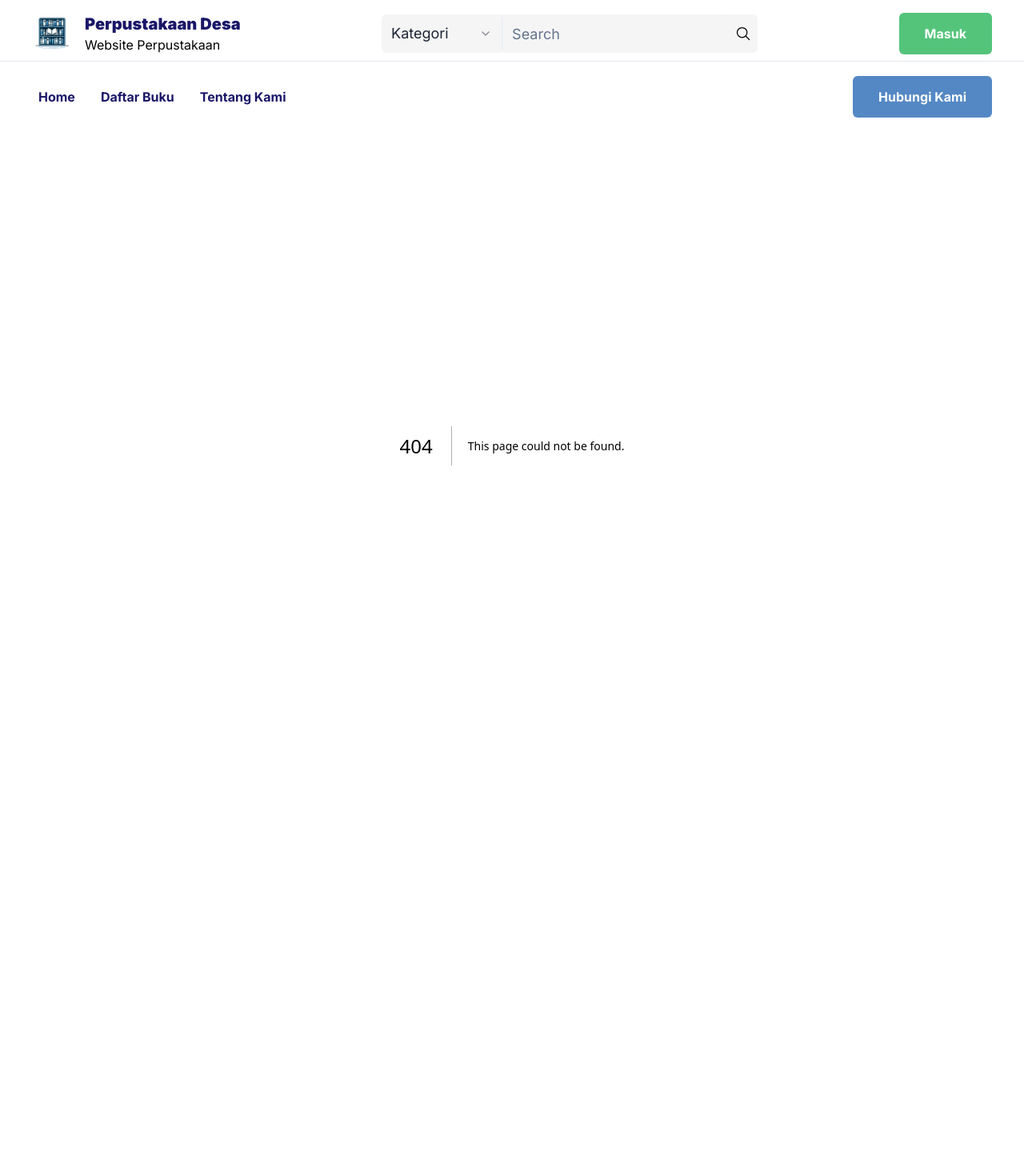
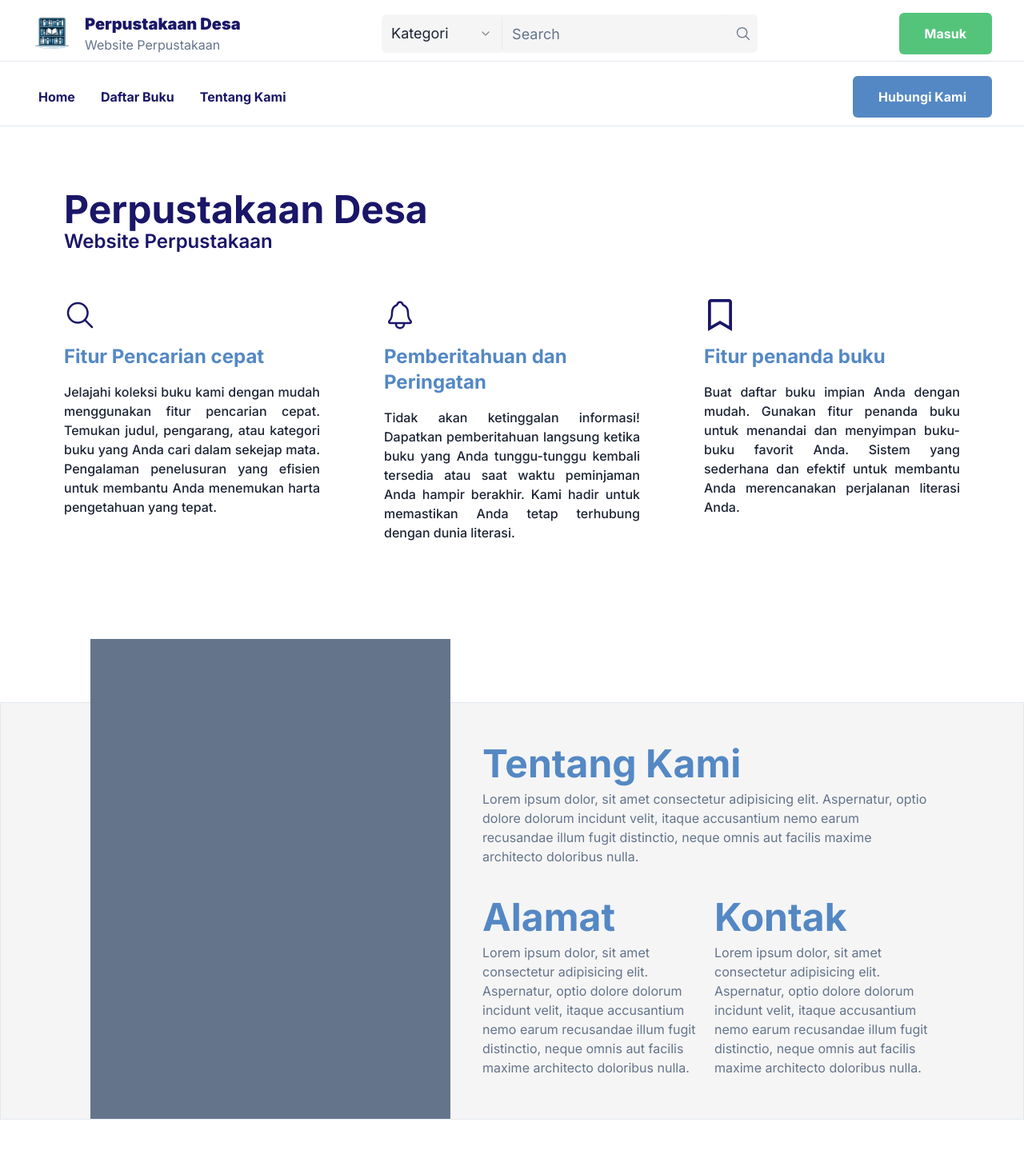
Before and after one commit to pandupan/perpustakaan-desa, a Next.js app: page /tentang-kami in a window 1280 px wide. Before the commit this address had no page. Shown: the top 1438 px of the page at 80% size. Before the commit the page ends 957 px from the top, so only its background shows below. Built offline with nearby package versions, Linux system fonts and the light colour scheme; a web font is replaced by a local one.

Commit message:
[ADD] Tentang Kami

```diff
--- /dev/null
+++ b/app/tentang-kami/page.tsx
@@ -0,0 +1,14 @@
+import TentangKami from '@/components/pages/TentangKami/TentangKami'
+import HeroTK from '@/components/pages/TentangKami/HeroTK'
+import React from 'react'
+
+const page = () => {
+  return (
+    <>
+    <HeroTK/>
+    <TentangKami/>
+    </>
+  )
+}
+
+export default page
--- a/components/layouts/Navbar2.tsx
+++ b/components/layouts/Navbar2.tsx
@@ -17,7 +17,7 @@ import {
 const Navbar2 = () => {
   return (
     <>
-    <div className='flex flex-col bg-[#ffff] w-full h-max-[200px]'>
+    <div className='flex flex-col bg-[#ffff] w-full h-max-[200px] border-b'>
       <div className='gap-4 flex flex-row text-[#1a1668] px-10 py-4'>
         <Link href='/' className=' font-bold rounded-xl p-2 hover:text-[#5488c4]'>
           Home
--- a/components/pages/Buku/CarouselBuku.tsx
+++ b/components/pages/Buku/CarouselBuku.tsx
@@ -117,6 +117,32 @@ const CarouselBuku = () => {
               </div>
             </div>
           </SwiperSlide>
+          <SwiperSlide>
+            <div className="md:w-[300px] md:h-[300px] lg:w-[400px] lg:h-[400px] w-[100px] h-[100px] flex items-center justify-center">
+              <div className="bg-white p-4 rounded-lg shadow-md">
+                <div className="relative max-w-[157px] max-h-[207px] bg-body">
+                  <div className="w-[157px] h-[207px]"></div>
+                </div>
+                <div className="flex flex-col w-[157px] mt-2">
+                  <h3 className="text-sm">Genre 1, Genre 2, Ge</h3>
+                  <h1 className="font-semibold">Judul Buku</h1>
+                </div>
+              </div>
+            </div>
+          </SwiperSlide>
+          <SwiperSlide>
+            <div className="md:w-[300px] md:h-[300px] lg:w-[400px] lg:h-[400px] w-[100px] h-[100px] flex items-center justify-center">
+              <div className="bg-white p-4 rounded-lg shadow-md">
+                <div className="relative max-w-[157px] max-h-[207px] bg-body">
+                  <div className="w-[157px] h-[207px]"></div>
+                </div>
+                <div className="flex flex-col w-[157px] mt-2">
+                  <h3 className="text-sm">Genre 1, Genre 2, Ge</h3>
+                  <h1 className="font-semibold">Judul Buku</h1>
+                </div>
+              </div>
+            </div>
+          </SwiperSlide>
         </Swiper>
       </div>
     </div>
--- /dev/null
+++ b/components/pages/TentangKami/HeroTK.tsx
@@ -0,0 +1,56 @@
+import React from "react";
+import { IoNotificationsOutline, IoSearchOutline } from "react-icons/io5";
+import { FaRegBookmark } from "react-icons/fa";
+
+const HeroTK = () => {
+  return (
+    <div className="px-10 h-[600px] bg-white">
+      <div className="container px-10 flex flex-col gap-14 justify-center h-full">
+        <div className="flex flex-col w-[500px] text-[#1a1668] ">
+          <h1 className="text-5xl font-bold">Perpustakaan Desa</h1>
+          <h2 className="text-2xl font-semibold">Website Perpustakaan</h2>
+        </div>
+        <div className="flex flex-row gap-20 justify-center w-full">
+          <div className="flex flex-col w-[400px] gap-4">
+            <div className="text-[#1a1668]">
+              <IoSearchOutline size={40} />
+            </div>
+            <h1 className="text-2xl font-bold text-[#5488c4]">Fitur Pencarian cepat</h1>
+            <p className="text-normal font-medium text-justify text-black">
+              Jelajahi koleksi buku kami dengan mudah menggunakan fitur
+              pencarian cepat. Temukan judul, pengarang, atau kategori buku yang
+              Anda cari dalam sekejap mata. Pengalaman penelusuran yang efisien
+              untuk membantu Anda menemukan harta pengetahuan yang tepat.
+            </p>
+          </div>
+          <div className="flex flex-col w-[400px] gap-4">
+            <div  className="text-[#1a1668]">
+              <IoNotificationsOutline size={40} />
+            </div>
+            <h1 className="text-2xl font-bold text-[#5488c4]">Pemberitahuan dan Peringatan</h1>
+            <p className="text-normal font-medium text-justify text-black">
+              Tidak akan ketinggalan informasi! Dapatkan pemberitahuan langsung
+              ketika buku yang Anda tunggu-tunggu kembali tersedia atau saat
+              waktu peminjaman Anda hampir berakhir. Kami hadir untuk memastikan
+              Anda tetap terhubung dengan dunia literasi.
+            </p>
+          </div>
+          <div className="flex flex-col w-[400px] gap-4">
+            <div  className="text-[#1a1668]">
+              <FaRegBookmark size={40} />
+            </div>
+            <h1 className="text-2xl font-bold text-[#5488c4]">Fitur penanda buku</h1>
+            <p className="text-normal font-medium text-justify text-black">
+              Buat daftar buku impian Anda dengan mudah. Gunakan fitur penanda
+              buku untuk menandai dan menyimpan buku-buku favorit Anda. Sistem
+              yang sederhana dan efektif untuk membantu Anda merencanakan
+              perjalanan literasi Anda.
+            </p>
+          </div>
+        </div>
+      </div>
+    </div>
+  );
+};
+
+export default HeroTK;
--- /dev/null
+++ b/components/pages/TentangKami/TentangKami.tsx
@@ -0,0 +1,48 @@
+import React from "react";
+
+const TentangKami = () => {
+  return (
+    <div className="w-full bg-white pt-30 pb-20">
+      <div className="bg-[#f5f5f5] w-full px-20 border">
+      <div className="flex flex-row gap-10 container justify-center w-full">
+        <div>
+          <div className="relative w-[450px] h-[600px] -mt-20 bg-[#64748b]"></div>
+        </div>
+        <div className="flex flex-col gap-10 w-full justify-center">
+          <div className="flex flex-col gap-2">
+          <h1 className="text-5xl font-bold text-[#5488c4]">Tentang Kami</h1>
+          <p>
+            Lorem ipsum dolor, sit amet consectetur adipisicing elit.
+            Aspernatur, optio dolore dolorum incidunt velit, itaque accusantium
+            nemo earum recusandae illum fugit distinctio, neque omnis aut
+            facilis maxime architecto doloribus nulla.
+          </p>
+          </div>
+          <div className="flex flex-row gap-4">
+            <div className="flex flex-col gap-2">
+              <h1 className="text-5xl font-bold text-[#5488c4]">Alamat</h1>
+              <p>
+                Lorem ipsum dolor, sit amet consectetur adipisicing elit.
+                Aspernatur, optio dolore dolorum incidunt velit, itaque
+                accusantium nemo earum recusandae illum fugit distinctio, neque
+                omnis aut facilis maxime architecto doloribus nulla.
+              </p>
+            </div>
+            <div className="flex flex-col gap-2">
+              <h1 className="text-5xl font-bold text-[#5488c4]">Kontak</h1>
+              <p>
+                Lorem ipsum dolor, sit amet consectetur adipisicing elit.
+                Aspernatur, optio dolore dolorum incidunt velit, itaque
+                accusantium nemo earum recusandae illum fugit distinctio, neque
+                omnis aut facilis maxime architecto doloribus nulla.
+              </p>
+            </div>
+          </div>
+        </div>
+      </div>
+      </div>
+    </div>
+  );
+};
+
+export default TentangKami;
```
